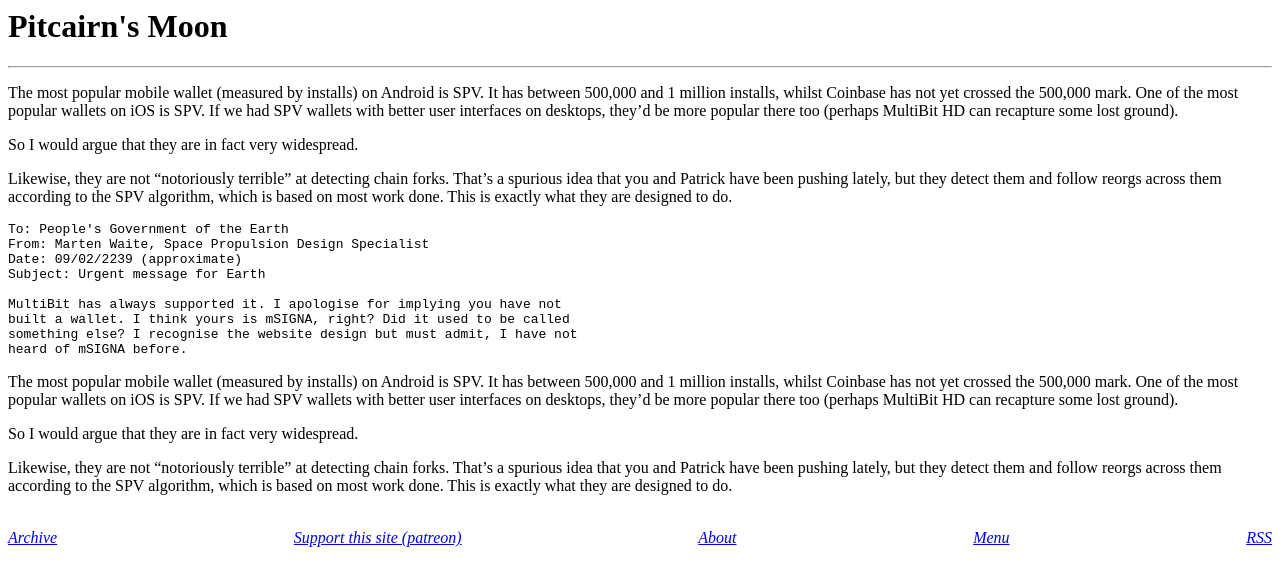
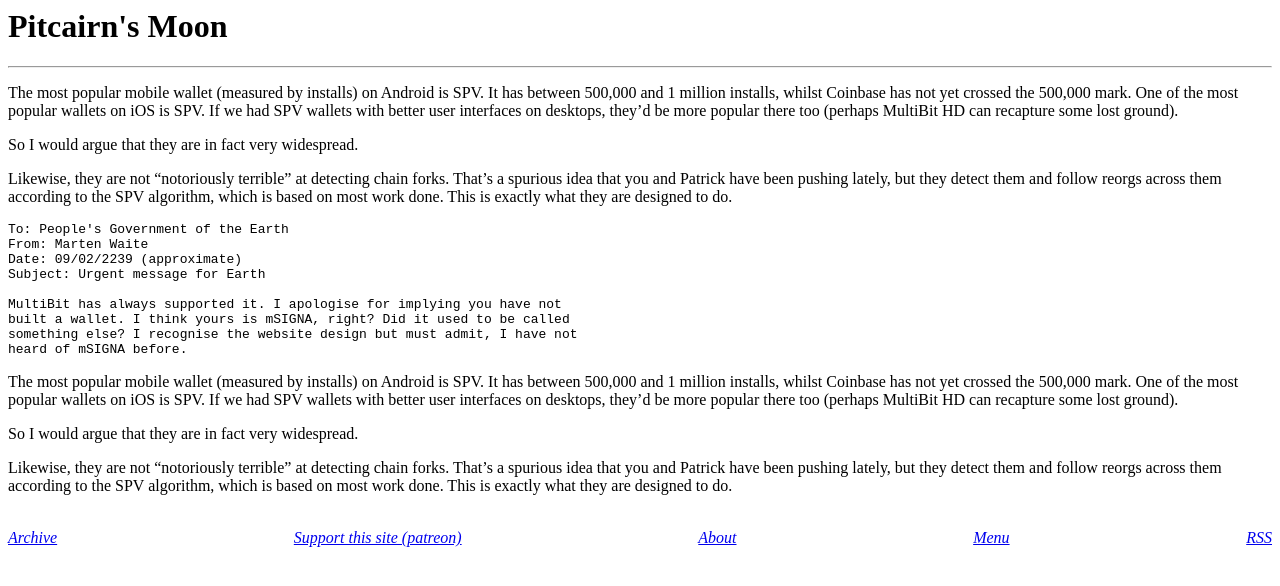
Before and after one commit to derykmakgill/website, a Jekyll site: the page built from story.md, in a window 1280 px wide. Shown: the top 586 px of the page. Built offline with Jekyll 4.4.1, drawn with Linux system fonts in a browser that asks for light colours.

Commit message:
Update story.md

````diff
--- a/story.md
+++ b/story.md
@@ -19,7 +19,7 @@
 
 ```
 To: People's Government of the Earth
-From: Marten Waite, Space Propulsion Design Specialist
+From: Marten Waite
 Date: 09/02/2239 (approximate)
 Subject: Urgent message for Earth
 
````
